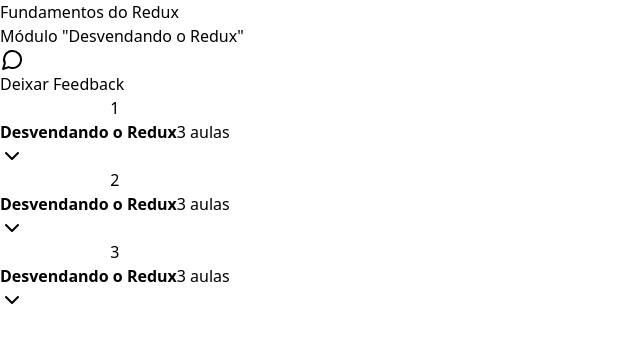
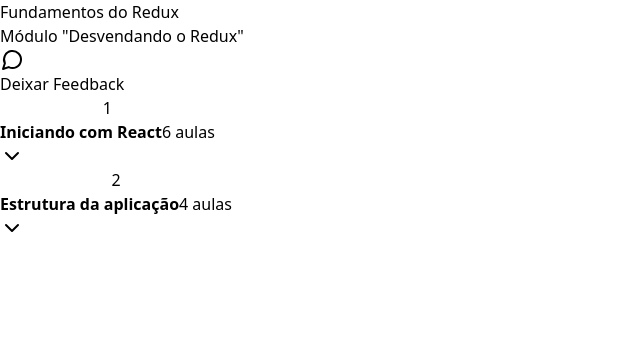
Before and after one commit to andreenakashima/react-redux-zustand, a React (Vite) app: page / in a window 1280 px wide. Shown: the top 342 px of the page, without its empty margins (0-640 px from the left). Built offline with nearby package versions, Linux system fonts and the light colour scheme.

Commit message:
Criando reducer do player

```diff
--- a/src/App.tsx
+++ b/src/App.tsx
@@ -1,7 +1,7 @@
 import { Provider as ReduxProvider } from "react-redux";
 
 import { store } from "./store";
-import Player from "./pages/Player";
+import { Player } from "./pages/Player";
 
 import "./styles/global.css";
 
--- a/src/components/Module.tsx
+++ b/src/components/Module.tsx
@@ -2,6 +2,7 @@
 
 import { ChevronDown } from "lucide-react";
 import { Lesson } from "./Lesson";
+import { useAppSelector } from "../store";
 
 interface ModuleProps {
 	moduleIndex: number;
@@ -10,6 +11,10 @@
 }
 
 export function Module({ moduleIndex, title, lessonsAmount }: ModuleProps) {
+	const lessons = useAppSelector((state) => {
+		return state.player.course.modules[moduleIndex].lessons;
+	});
+
 	return (
 		<Collapsible.Root className="group">
 			<Collapsible.Trigger className="flex w-full items-center gap-3 bg-zinc-800 p-4">
@@ -27,9 +32,15 @@
 
 			<Collapsible.Content>
 				<nav className="relative flex flex-col gap-4 p-6">
-					<Lesson title="Fundamentos do Redux" duration="09:09" />
-					<Lesson title="Fundamentos do Redux" duration="09:09" />
-					<Lesson title="Fundamentos do Redux" duration="09:09" />
+					{lessons.map((lesson) => {
+						return (
+							<Lesson
+								key={lesson.id}
+								title={lesson.title}
+								duration={lesson.duration}
+							/>
+						);
+					})}
 				</nav>
 			</Collapsible.Content>
 		</Collapsible.Root>
--- a/src/pages/Player.tsx
+++ b/src/pages/Player.tsx
@@ -2,13 +2,17 @@
 import { Header } from "../components/Header";
 import { Video } from "../components/Video";
 import { Module } from "../components/Module";
+import { useAppSelector } from "../store";
 
-function Player() {
+export function Player() {
+	const modules = useAppSelector((state) => {
+		return state.player.course.modules;
+	});
+
 	return (
 		<div className="h-screen bg-zinc-950 text-zinc-50 flex justify-center items-center">
 			<div className="flex w-[1100px] flex-col gap-6">
 				<div className="flex items-center justify-between">
-					{/* Header */}
 					<Header />
 
 					<button className="flex items-center gap-2 rounded bg-violet-500 px-3 py-2 text-sm font-medium text-white hover:bg-violet-600">
@@ -23,26 +27,19 @@
 					</div>
 
 					<aside className="w-80 absolute top-0 bottom-0 right-0 divide-y-2 divide-zinc-900 border-l bg-zinc-900 border-zinc-800 overflow-y-scroll scrollbar scrollbar-thin scrollbar-track-zinc-950 scrollbar-thumb-zinc-800">
-						<Module
-							moduleIndex={0}
-							title="Desvendando o Redux"
-							lessonsAmount={3}
-						/>
-						<Module
-							moduleIndex={1}
-							title="Desvendando o Redux"
-							lessonsAmount={3}
-						/>
-						<Module
-							moduleIndex={2}
-							title="Desvendando o Redux"
-							lessonsAmount={3}
-						/>
+						{modules.map((module, index) => {
+							return (
+								<Module
+									key={module.id}
+									moduleIndex={index}
+									title={module.title}
+									lessonsAmount={module.lessons.length}
+								/>
+							);
+						})}
 					</aside>
 				</main>
 			</div>
 		</div>
 	);
 }
-
-export default Player;
--- a/src/store/index.ts
+++ b/src/store/index.ts
@@ -1,8 +1,11 @@
-import { configureStore, createSlice } from "@reduxjs/toolkit";
+import { configureStore } from "@reduxjs/toolkit";
 import { TypedUseSelectorHook, useSelector } from "react-redux";
+import { player } from "./slices/player";
 
 export const store = configureStore({
-	reducer: {},
+	reducer: {
+		player,
+	},
 });
 
 export type RootState = ReturnType<typeof store.getState>;
--- /dev/null
+++ b/src/store/slices/player.ts
@@ -0,0 +1,64 @@
+import { createSlice } from "@reduxjs/toolkit";
+
+const playerSlice = createSlice({
+	name: "player",
+	initialState: {
+		course: {
+			modules: [
+				{
+					id: "1",
+					title: "Iniciando com React",
+					lessons: [
+						{ id: "Jai8w6K_GnY", title: "CSS Modules", duration: "13:45" },
+						{
+							id: "w-DW4DhDfcw",
+							title: "Estilização do Post",
+							duration: "10:05",
+						},
+						{
+							id: "D83-55LUdKE",
+							title: "Componente: Header",
+							duration: "06:33",
+						},
+						{
+							id: "W_ATsETujaY",
+							title: "Componente: Sidebar",
+							duration: "09:12",
+						},
+						{ id: "Pj8dPeameYo", title: "CSS Global", duration: "03:23" },
+						{
+							id: "8KBq2vhwbac",
+							title: "Form de comentários",
+							duration: "11:34",
+						},
+					],
+				},
+				{
+					id: "2",
+					title: "Estrutura da aplicação",
+					lessons: [
+						{
+							id: "gE48FQXRZ_o",
+							title: "Componente: Comment",
+							duration: "13:45",
+						},
+						{ id: "Ng_Vk4tBl0g", title: "Responsividade", duration: "10:05" },
+						{
+							id: "h5JA3wfuW1k",
+							title: "Interações no JSX",
+							duration: "06:33",
+						},
+						{
+							id: "1G0vSTqWELg",
+							title: "Utilizando estado",
+							duration: "09:12",
+						},
+					],
+				},
+			],
+		},
+	},
+	reducers: {},
+});
+
+export const player = playerSlice.reducer;
```
